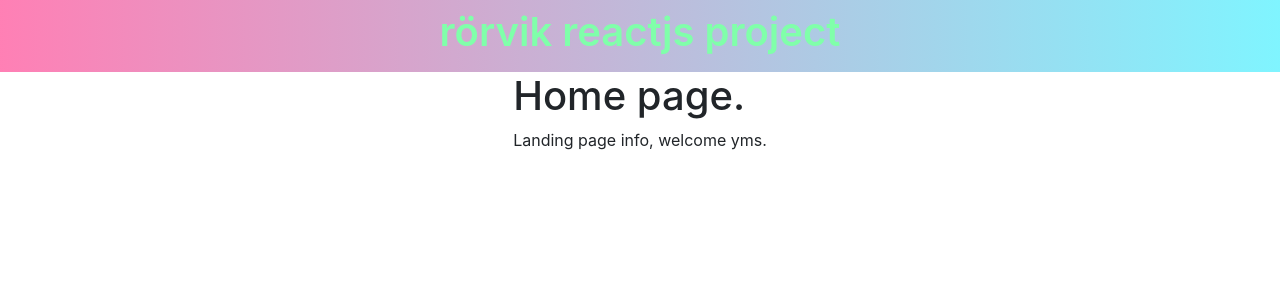
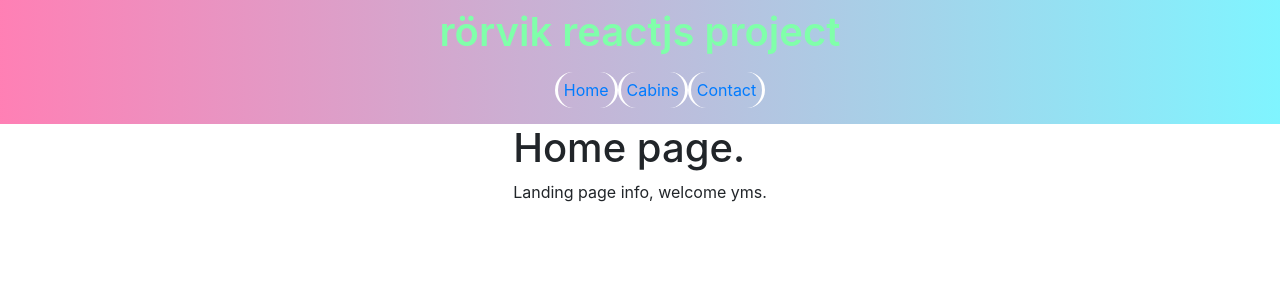
Before and after one commit to revgains/fantastic-pancake, a React (Create React App) app: page / in a window 1280 px wide. Shown: the top 300 px of the page. Built offline with nearby package versions, Linux system fonts and the light colour scheme.

Commit message:
mock navigation

```diff
--- a/package.json
+++ b/package.json
@@ -7,7 +7,7 @@
     "react": "^16.6.0",
     "react-dom": "^16.6.0",
     "react-router-dom": "^4.3.1",
-    "react-scripts": "2.0.5",
+    "react-scripts": "^2.1.3",
     "styled-components": "^4.1.3"
   },
   "scripts": {
--- a/src/App.js
+++ b/src/App.js
@@ -1,6 +1,7 @@
-import React, { Component } from "react";
-import styled from "styled-components";
-import Routing from "./components/Routing";
+import React, { Component } from 'react';
+import styled from 'styled-components';
+import Routing from './components/Routing';
+import { Link } from 'react-router-dom';
 
 const AppWrapper = styled.div`
   display: flex;
@@ -15,7 +16,9 @@ const AppTitle = styled.h1`
 
 const AppHeader = styled.div`
   display: flex;
-    justify-content: space-evenly;
+  text-align: center;
+  justify-content: center;
+  flex-direction: column;
   background: linear-gradient(
     to right,
     hsl(335, 100%, 75%),
@@ -29,12 +32,43 @@ const AppBody = styled.div`
   height: 100%;
 `;
 
+const Navbar = styled.ul`
+  display: flex;
+  flex-direction: row;
+  justify-content: center;
+`;
+
+const NavLink = styled.li`
+  list-style-type: none;
+  padding: 6px;
+  border-left: solid 3px white;
+  border-right: solid 3px white;
+  border-radius: 24px;
+  &:hover {
+    background: rgba(255, 255, 255, 0.5);
+  }
+  &:active {
+    background: white;
+  }
+`;
+
 class App extends Component {
   render() {
     return (
       <AppWrapper>
         <AppHeader>
           <AppTitle>rörvik reactjs project</AppTitle>
+          <Navbar>
+            <NavLink>
+              <Link to="/">Home</Link>
+            </NavLink>
+            <NavLink>
+              <Link to="/cabins">Cabins</Link>
+            </NavLink>
+            <NavLink>
+              <Link to="/contact">Contact</Link>
+            </NavLink>
+          </Navbar>
         </AppHeader>
         <AppBody>
           <Routing />
```
Also changed, not shown: 1 other file (tests, documents, lock files or other folders). Lines whose indentation alone changed are shown as unchanged.
